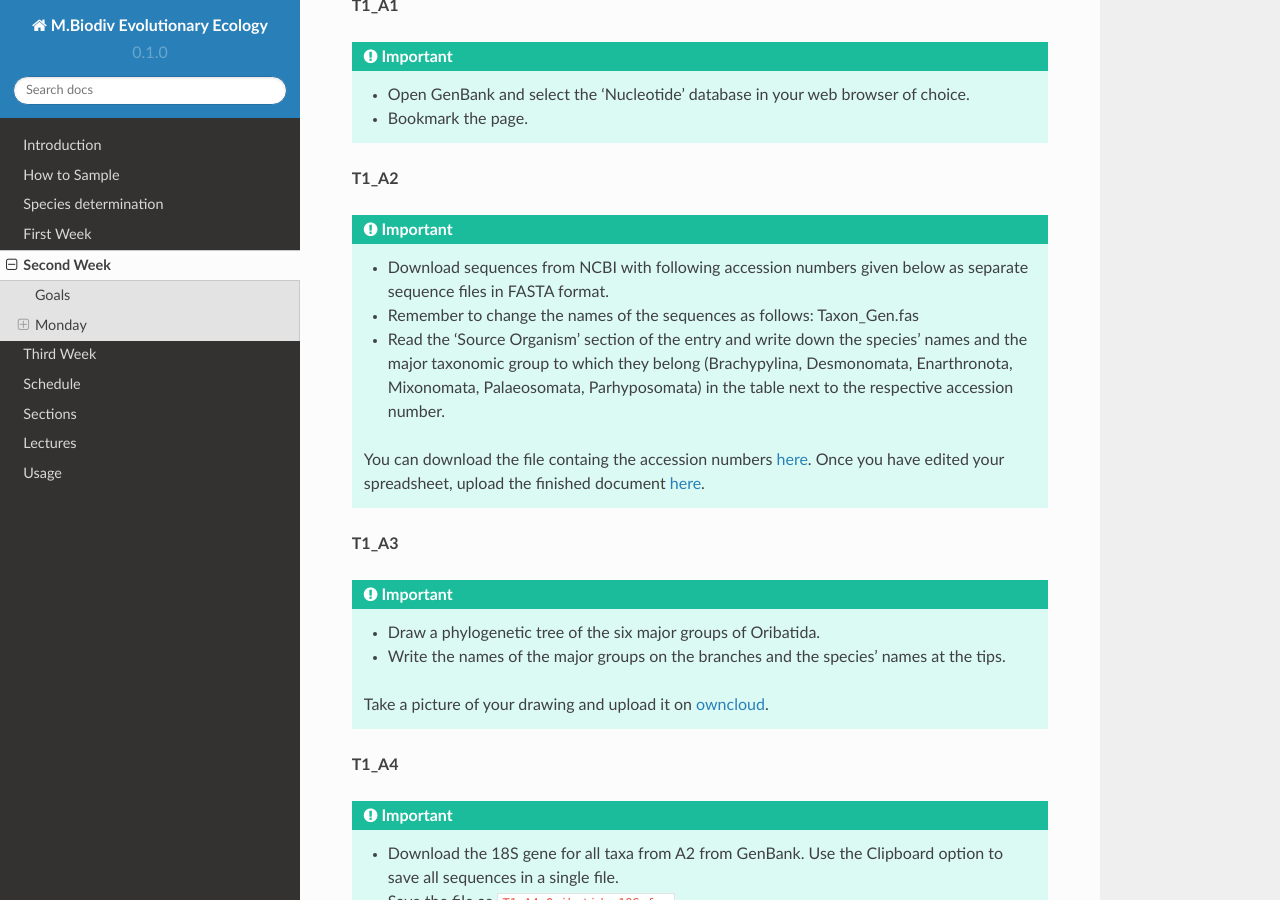
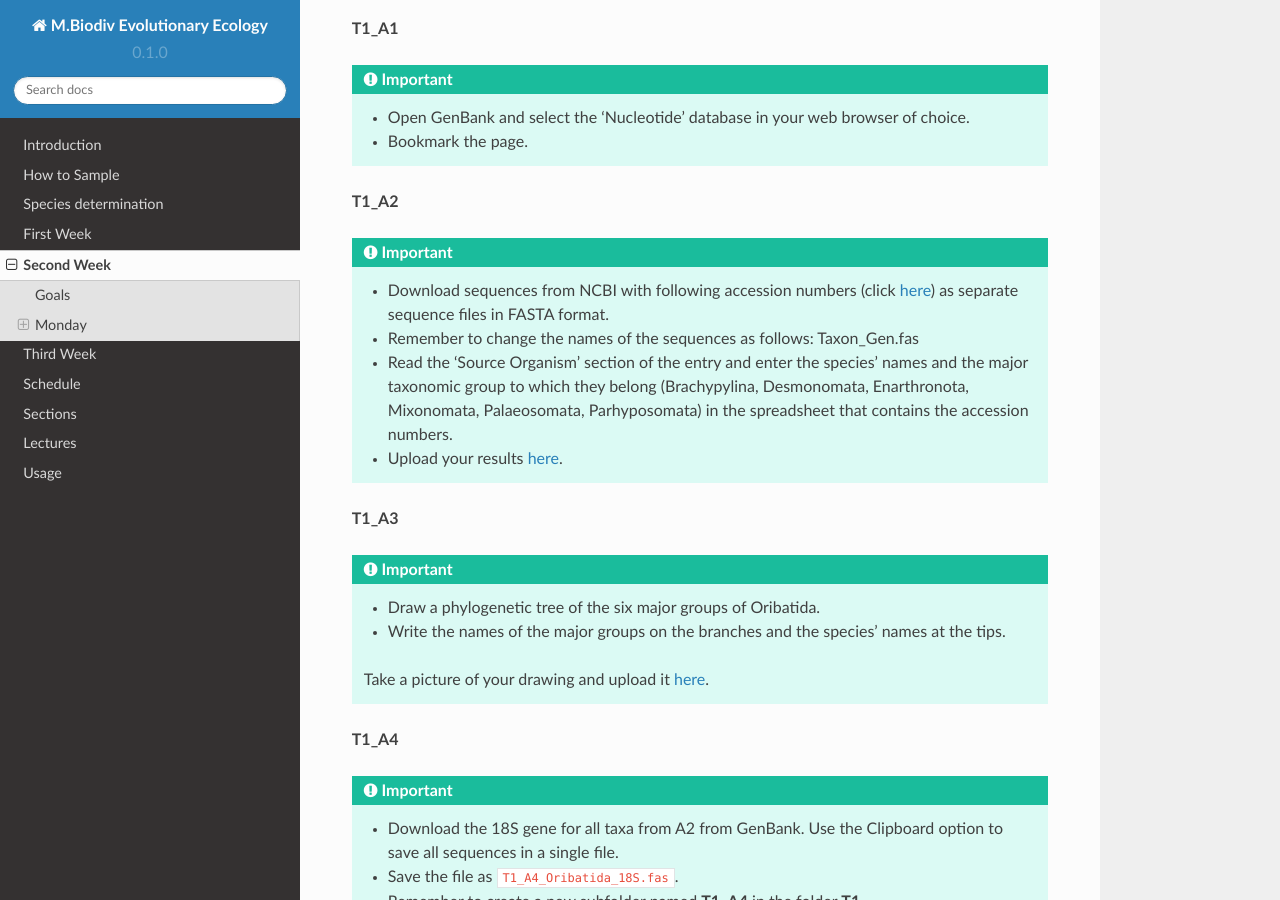
Before and after one commit to bheimbu/evolutionary_ecology, a Sphinx documentation site: the page built from docs/source/second_week.rst, in a window 1280 px wide and 900 px high, scrolled down 3184 px. Built offline with Sphinx 7.4.7 and the Read the Docs theme 2.0.0, drawn with Linux system fonts in a browser that asks for light colours; some of the changed text lies outside the part shown.

Commit message:
Update second_week.rst

```diff
--- a/docs/source/second_week.rst
+++ b/docs/source/second_week.rst
@@ -120,11 +121,10 @@ Please create a folder on your USB Stick or under C:/ on your ⊞ Win hard drive
 **T1_A2**
 
 .. important::
-  - Download sequences from NCBI with following accession numbers given below as separate sequence files in FASTA format.
+  - Download sequences from NCBI with following accession numbers (click `here <https://owncloud.gwdg.de/index.php/s/4AgQzz4MhNtuCRf>`_) as separate sequence files in FASTA format.
   - Remember to change the names of the sequences as follows: Taxon_Gen.fas
-  - Read the 'Source Organism' section of the entry and write down the species' names and the major taxonomic group to which they belong (Brachypylina, Desmonomata, Enarthronota, Mixonomata, Palaeosomata, Parhyposomata) in the table next to the respective accession number.
-
-  You can download the file containg the accession numbers `here <https://owncloud.gwdg.de/index.php/s/4AgQzz4MhNtuCRf>`_. Once you have edited your spreadsheet, upload the finished document `here <https://owncloud.gwdg.de/index.php/s/sMMflDL2wJxGJv2>`_.
+  - Read the 'Source Organism' section of the entry and enter the species' names and the major taxonomic group to which they belong (Brachypylina, Desmonomata, Enarthronota, Mixonomata, Palaeosomata, Parhyposomata) in the spreadsheet that contains the accession numbers.
+  - Upload your results `here <https://owncloud.gwdg.de/index.php/s/sMMflDL2wJxGJv2>`_.
 
 **T1_A3**
 
@@ -132,7 +132,7 @@ Please create a folder on your USB Stick or under C:/ on your ⊞ Win hard drive
   - Draw a phylogenetic tree of the six major groups of Oribatida.
   - Write the names of the major groups on the branches and the species' names at the tips.
 
-  Take a picture of your drawing and upload it on `owncloud <https://owncloud.gwdg.de/index.php/s/OA626D9jAiUfDrP>`_.
+  Take a picture of your drawing and upload it `here <https://owncloud.gwdg.de/index.php/s/OA626D9jAiUfDrP>`_.
 
 
 
```
Also changed, not shown: other parts of docs/source/second_week.rst (+2 -1 lines).
